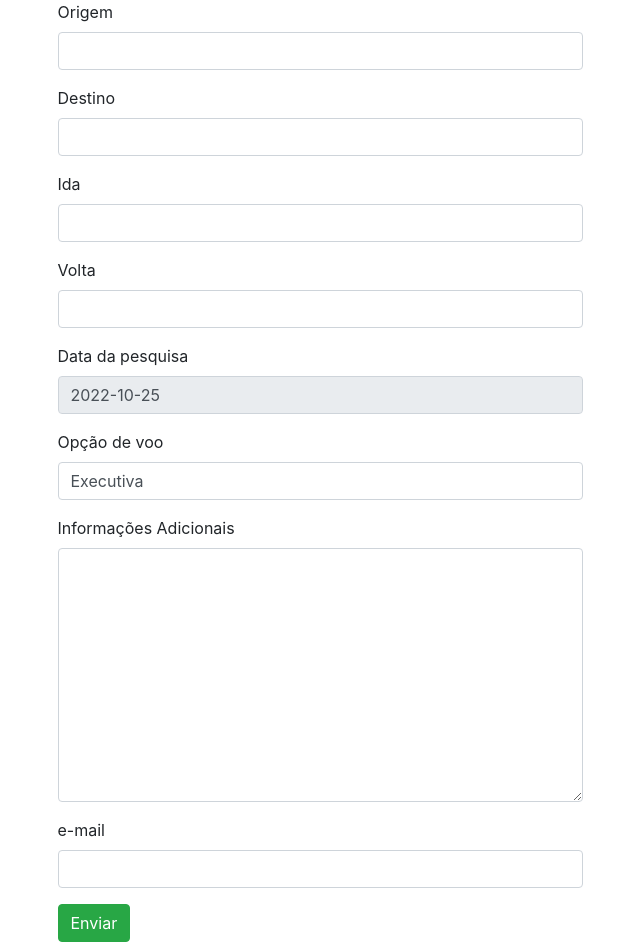
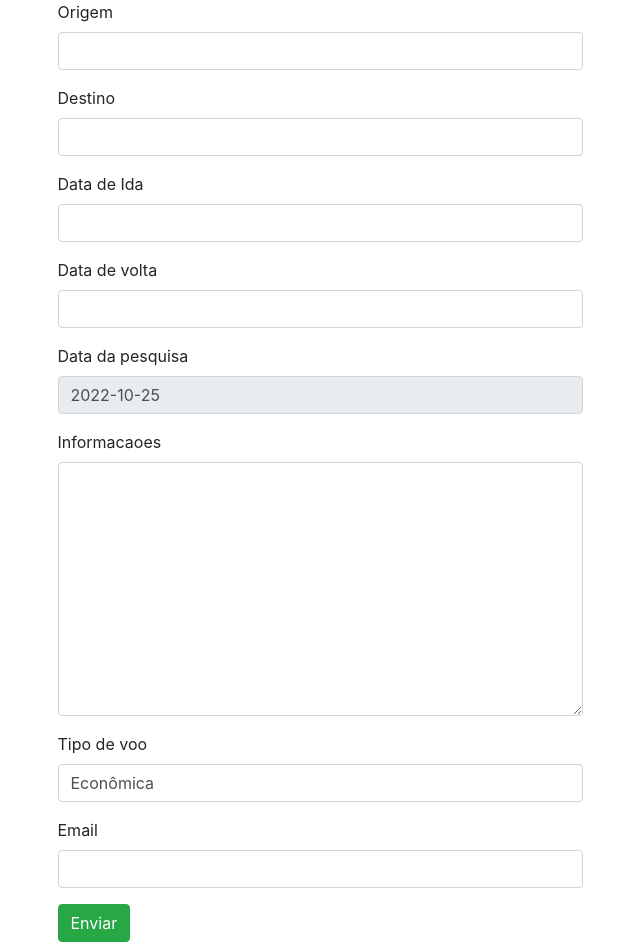
Before and after one commit to Diego6699/senac-django-viagens, a Django app: page / in a window 1280 px wide. Shown: the part 80-1022 px from the top of the page, without its empty margins (320-960 px from the left). Run offline with Django 4.2, Linux system fonts and the light colour scheme; some libraries are stand-ins or nearby versions.

Commit message:
usando banco de dados

```diff
--- a/setup/urls.py
+++ b/setup/urls.py
@@ -1,18 +1,3 @@
-"""setup URL Configuration
-
-The `urlpatterns` list routes URLs to views. For more information please see:
-    https://docs.djangoproject.com/en/4.1/topics/http/urls/
-Examples:
-Function views
-    1. Add an import:  from my_app import views
-    2. Add a URL to urlpatterns:  path('', views.home, name='home')
-Class-based views
-    1. Add an import:  from other_app.views import Home
-    2. Add a URL to urlpatterns:  path('', Home.as_view(), name='home')
-Including another URLconf
-    1. Import the include() function: from django.urls import include, path
-    2. Add a URL to urlpatterns:  path('blog/', include('blog.urls'))
-"""
 from django.contrib import admin
 from django.urls import path, include
 
--- a/templates/consulta.html
+++ b/templates/consulta.html
@@ -8,6 +8,6 @@
 <p>Pesquisa realizada em: {{ form.data_pesquisa.value }}</p>
 <p>Classe escolhida: {{ form.classe_viagem.value }}</p>
 <p>Seus adicionais: {{ form.adicionais.value }}</p>
-<p>Seu e-mail: {{ form.email.value }}</p>
+<p>Seu e-mail: {{ pessoa_form.email.value }}</p>
 
 {% endblock %}
--- a/templates/index.html
+++ b/templates/index.html
@@ -16,6 +16,14 @@
         </section>
         {% endfor %}
         {% endfor %}
+
+        {% for field in pessoa_form.visible_fields %}
+        <div class="form-group">
+            <label for="{{field.id_for_label}}">{{field.label}}</label>
+            {{field|add_class:'form-control'}}
+        </div>
+
+        {% endfor %}
     <input type="submit" value="Enviar" class="btn btn-success">
     </form>
 </section>
--- a/viagens/forms.py
+++ b/viagens/forms.py
@@ -1,5 +1,6 @@
 from random import choices
 from secrets import choice
+from tkinter import Widget
 from django import forms
 from django.forms import Textarea
 from tempus_dominus.widgets import DatePicker
@@ -7,21 +8,15 @@ from datetime import datetime
 from viagens.classe_viagem import tipos_de_classe
 from viagens.validar import campo_temNumero, origem_destino_iguais
 from viagens.validar import *
+from viagens.models import Viagem,ClasseViagem,Pessoa
 
-class ViagemForms(forms.Form):
-    origem = forms.CharField(label = 'Origem', max_length= 100)
-    destino = forms.CharField(label = 'Destino', max_length= 100)
-    data_ida = forms.DateField(label = 'Ida', widget=DatePicker())
-    data_volta = forms.DateField(label = 'Volta', widget=DatePicker())
+class ViagemForms(forms.ModelForm):
     data_pesquisa = forms.DateField(label='Data da pesquisa', disabled=True, initial=datetime.today)
-    classe_viagem = forms.ChoiceField(label='Opção de voo', choices= tipos_de_classe)
-    adicionais = forms.CharField(
-        label='Informações Adicionais',
-        max_length=200,
-        widget=forms.Textarea(),
-        required= False
-    )
-    email = forms.EmailField(label='e-mail',max_length=200)
+    class Meta:
+        model = Viagem
+        fields = '__all__'
+        labels = {'data_ida':'Data de Ida','data_volta':'Data de volta','informacoes':'Informações','classe_viagem':'Tipo de voo'}
+        widgets = {'data_ida':DatePicker(),'data_volta':DatePicker()}
 
     def clean(self):
         origem = self.cleaned_data.get('origem')
@@ -41,3 +36,7 @@ class ViagemForms(forms.Form):
                 mensagem_erro = listaErros[erro]
                 self.add_error(erro, mensagem_erro)
         return self.cleaned_data
+class PessoaForms(forms.ModelForm):
+    class Meta:
+        model = Pessoa
+        exclude = ['nome']
--- /dev/null
+++ b/viagens/models/__init__.py
@@ -0,0 +1,3 @@
+from .classe_viagem import *
+from .viagem import *
+from .pessoa import *
--- /dev/null
+++ b/viagens/models/pessoa.py
@@ -0,0 +1,6 @@
+from unittest.util import _MAX_LENGTH
+from django.db import models
+
+class Pessoa(models.Model):
+    nome = models.CharField(max_length=200)
+    email = models.EmailField()
--- /dev/null
+++ b/viagens/models/viagem.py
@@ -0,0 +1,13 @@
+from random import choices
+from statistics import mode
+from django.db import models
+from .classe_viagem import ClasseViagem
+
+class Viagem(models.Model):
+    origem = models.CharField(max_length=100)
+    destino = models.CharField(max_length=100)
+    data_ida = models.DateField()
+    data_volta = models.DateField()
+    data_pesquisa = models.DateField()
+    informacaoes = models.TextField(max_length=200,blank=True)
+    classe_viagem = models.CharField(max_length=4,choices=ClasseViagem.choices,default=0)
--- a/viagens/views.py
+++ b/viagens/views.py
@@ -1,19 +1,21 @@
 from django import forms
 from django.shortcuts import render
-from viagens.forms import ViagemForms
+from viagens.forms import ViagemForms,PessoaForms
 
 def index(request):
     form= ViagemForms()
-    contexto={'form': form}
+    pessoa_form = PessoaForms()
+    contexto={'form': form,'pessoa_form':pessoa_form}
     return render(request, 'index.html', contexto)
 
 def revConsulta(request):
     if request.method =='POST':
         form = ViagemForms(request.POST)
+        pessoa_form = PessoaForms(request.POST)
         if form.is_valid():
-            contexto={'form': form}
+            contexto={'form': form,'pessoa_form':pessoa_form}
             return render(request, 'consulta.html', contexto)
         else:
             print('Form inválido')
-            contexto = {'form': form}
+            contexto = {'form': form, 'pessoa_form':pessoa_form}
             return render(request, 'index.html', contexto)
```
Also changed, not shown: viagens/models/classe_viagem.py (added, +7 -0 lines), db.sqlite3, viagens/migrations/0001_initial.py (added).
